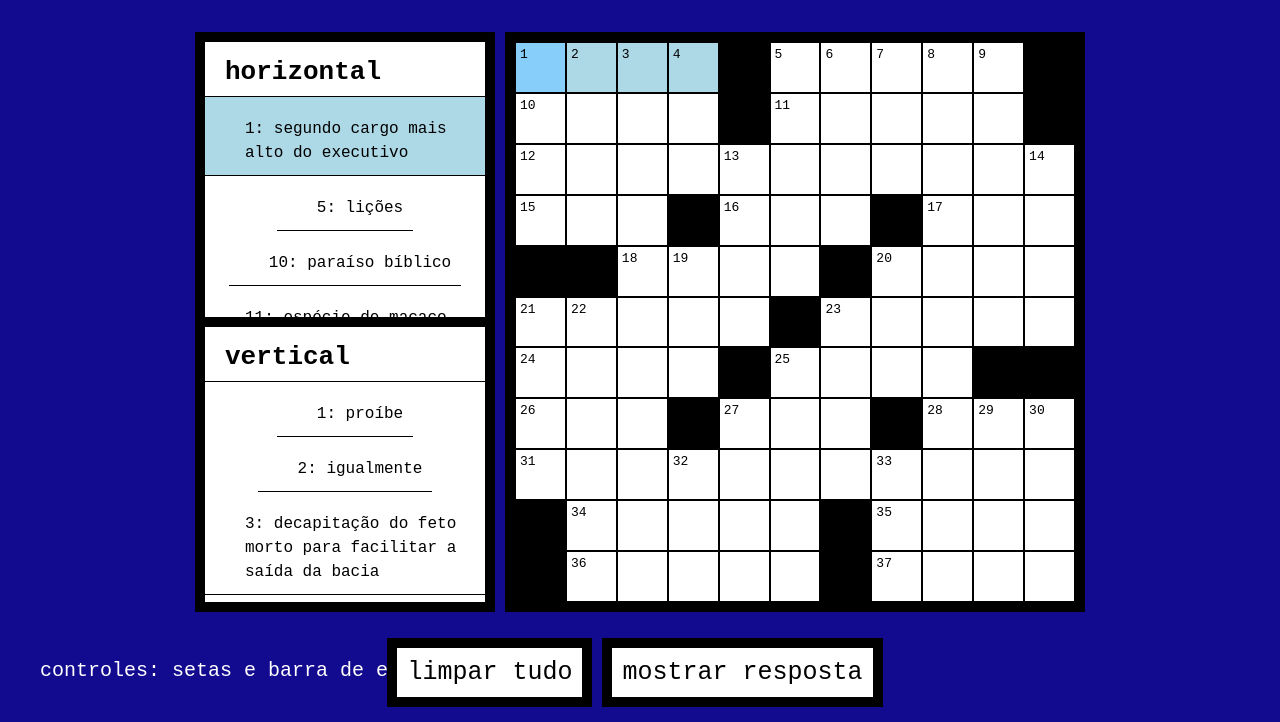
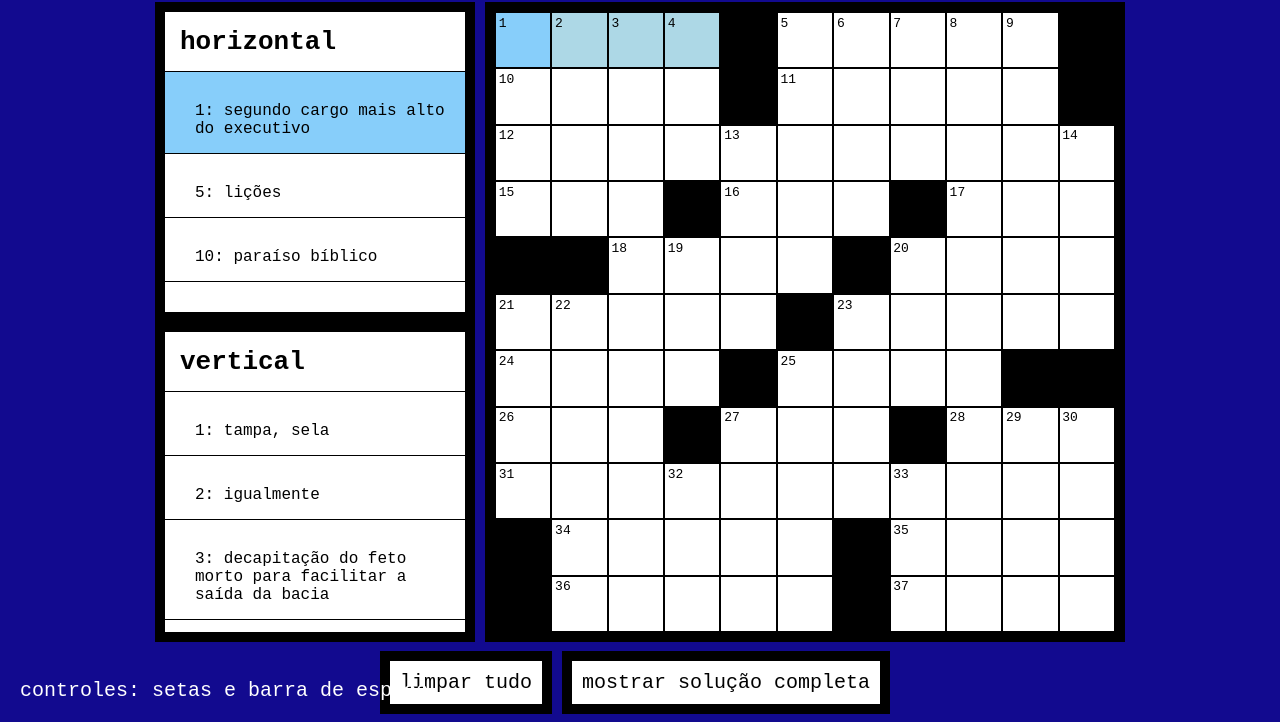
Before and after one commit to brunonom/crosswordpuzzle, a plain HTML site: page index.html in a window 1280 px wide. Shown: the part 78-800 px from the top of the page. Drawn offline with Linux system fonts and the light colour scheme.

Commit message:
factored out css

```diff
--- a/index.html
+++ b/index.html
@@ -6,41 +6,29 @@
         <meta name="viewport" content="width=device-width, initial-scale=1.0">
         <title>Palavras Cruzadas</title>
         <script type="text/javascript" src="jogo.js"></script>
-        <style>
-            body{
-                display: flex;
-                flex-flow: row wrap;
-                align-items: center;
-                justify-content: center;
-                width: 100vw;
-                height: 100vh;
-                margin: 0;
-                padding: 0;
-                background-color: #120a8f;
-                font-family: monospace;
-            }
-            div{
-                display: flex;
-                align-items: center;
-                justify-content: center;
-                flex-flow: row wrap;
-                position: relative;
-            }
-            span{
-                font-size: 13px;
-                position: absolute;
-                padding: 4px;
-                top: 0;
-                left: 0;
-            }
-            p{
-                margin: 0;
-                padding: 0;
-                font-size: 25px;
-                align-self: center;
-                justify-self: center;
-            }
-        </style>
+        <link rel="stylesheet" href="style.css" />
     </head>
-    <body onload="setgame()"></body>
+    <body onload="setgame()">
+        <div id="header">
+            <h1>palavras cruzadas</h1>
+        </div>
+        <div id="game">
+            <div id="cluebox">
+                <div class="cluessection" id="across">
+                    <h2>horizontal</h2>
+                    <div class=scrollable></div>
+                </div>
+                <div class="cluessection" id="down">
+                    <h2>vertical</h2>
+                    <div class=scrollable></div>
+                </div>
+            </div>
+            <div id="board"></div>
+        </div>
+        <div id="buttons">
+            <div class="button" id="clearbutton"></div>
+            <div class="button" id="solvebutton"></div>
+        </div>
+        <span id="controls">controles: setas e barra de espaço</span>
+    </body>
 </html>
--- a/jogo.js
+++ b/jogo.js
@@ -53,22 +53,22 @@ let cluesacross = [
     [16, '___ maria braga: apresentadora de televisão brasileira'],
     [17, 'cólera'],
     [18, 'resíduo da cerveja e do refrigerante'],
-    [20, 'corte magro do boi'],
+    [20, 'carne do lombo do boi'],
     [21, 'alvo da adimração'],
     [23, 'faço acontecer'],
     [24, 'filha da filha'],
     [25, 'aprovação'],
-    [26, 'email enviado que preserva o anonimato dos destinitários'],
+    [26, 'campo dos destinatários de um email cujo anonimato será preservado dos demais'],
     [27, 'os estados unidos, como eles se conhecem'],
     [28, 'onomatopéia da metralhadora'],
     [31, 'aquele que é atraído por pessoas do mesmo gênero'],
-    [34, 'combinei'],
+    [34, 'repeti sons nos finais dos versos'],
     [35, 'furacão ____: atingiu a flórida em 2017'],
     [36, 'região fértil do deserto'],
     [37, 'ir embora'],
 ];
 let cluesdown = [
-    [1, 'proíbe'],
+    [1, 'tampa, sela'],
     [2, 'igualmente'],
     [3, 'decapitação do feto morto para facilitar a saída da bacia'],
     [4, 'n'],
@@ -82,13 +82,13 @@ let cluesdown = [
     [19, 'deus no islã'],
     [20, 'padrão de pilha'],
     [21, 'nine ____ nails: banda de rock industrial americana'],
-    [22, 'compostura'],
+    [22, 'compostura, decência'],
     [23, 'consoantes e vogais de \'cave\', respesctivamente'],
     [25, 'machado de _____: escritor brasileiro'],
-    [27, 'consumi'],
+    [27, 'consumi o item'],
     [29, '____ malek: ator americano de mr. robot'],
-    [30, 'organização mundial da saúde'],
-    [32, 'elevar, erguer'],
+    [30, 'dar asas'],
+    [32, 'organização mundial da saúde'],
     [33, 'x'],
 ];
 let boardsize;
@@ -111,52 +111,18 @@ function setclues() {
             }
         }
     };
-    cluesdiv = document.createElement('div');
-    document.body.appendChild(cluesdiv);
-    cluesdiv.style.height = `${boardsize}px`;
-    cluesdiv.style.width = `${boardsize * 0.5}px`;
-    cluesdiv.style.border = '10px solid black';
-    cluesdiv.style.marginRight = '10px';
-    cluesdiv.style.flexDirection = 'column';
+    cluesdiv = document.getElementById('cluebox');
 
     for (let i = 0; i < 2; i++) {
-        const section = document.createElement('div');
-        cluesdiv.appendChild(section);
-        section.style.boxSizing = 'border-box';
-        section.style.display = 'block';
-        section.style.height = '50%';
-        section.style.width = '100%';
-        section.style.backgroundColor = 'white';
-
-        const header = document.createElement('h1');
-        section.appendChild(header);
-        header.style.boxSizing = 'border-box';
-        header.style.marginLeft = '10px';
-        header.style.height = '20%';
-        header.style.margin = 0;
-        header.style.borderBottom = '1px solid black';
-        header.style.padding = '15px 0 0 20px';
-
-        const scrollable = document.createElement('div');
-        section.appendChild(scrollable);
-        scrollable.style.display = 'block';
-        scrollable.style.boxSizing = 'border-box';
-        scrollable.style.overflowY = 'scroll';
-        scrollable.style.height = '80%';
-        scrollable.style.width = '100%';
-
         if (!i) {
-            section.style.borderBottom = '5px solid black';
-            header.innerHTML = 'horizontal';
+            const section = document.getElementById('across');
+            section.children[0].innerHTML = 'horizontal';
             for (let j = 0; j < cluesacross.length; j++) {
                 const p = document.createElement('p');
-                scrollable.appendChild(p);
+                section.children[1].appendChild(p);
                 p.innerHTML = `${cluesacross[j][0]}: ${(cluesacross[j][1])}`;
-                p.style.fontSize = '16px';
-                p.style.lineHeight = '1.5';
-                p.style.padding = '20px 10px 10px 40px';
+                p.classList = 'clue';
                 p.id = `cla${getsqid(cluesacross[j][0])}`;
-                p.style.borderBottom = '1px solid black';
                 p.addEventListener('click', (e) => {
                     const n = e.target.id.slice(3);
                     selectedrow = Math.floor(n / (sidelength + 2));
@@ -166,17 +132,14 @@ function setclues() {
                 });
             }
         } else {
-            section.style.borderTop = '5px solid black';
-            header.innerHTML = 'vertical';
+            const section = document.getElementById('down');
+            section.children[0].innerHTML = 'vertical';
             for (let j = 0; j < cluesdown.length; j++) {
                 const p = document.createElement('p');
-                scrollable.appendChild(p);
+                section.children[1].appendChild(p);
                 p.innerHTML = `${cluesdown[j][0]}: ${(cluesdown[j][1])}`;
-                p.style.fontSize = '16px';
-                p.style.lineHeight = '1.5';
-                p.style.padding = '20px 10px 10px 40px';
+                p.classList = 'clue';
                 p.id = `cld${getsqid(cluesdown[j][0])}`;
-                p.style.borderBottom = '1px solid black';
                 p.addEventListener('mousedown', (e) => {
                     const n = e.target.id.slice(3);
                     selectedrow = Math.floor(n / (sidelength + 2));
@@ -210,7 +173,7 @@ function updateboard() {
                 sq.style.backgroundColor = 'black';
             } else {
                 sq.style.backgroundColor = 'white';
-                sq.children[0].innerHTML = board[i][j];
+                sq.children[1].innerHTML = board[i][j];
             }
         }
     }
@@ -282,8 +245,8 @@ function highlight() {
     }
     getsquare().style.backgroundColor = 'lightskyblue';
 
-    highlightedclue.style.backgroundColor = 'lightblue';
-    highlightedclue.scrollIntoView({behavior: "smooth", block: "nearest", inline: "nearest"});
+    highlightedclue.style.backgroundColor = 'lightskyblue';
+    highlightedclue.scrollIntoView({behavior: "smooth", block: "nearest"});
 }
 
 function clearhighlight() {
@@ -294,33 +257,36 @@ function clearhighlight() {
 }
 
 function setboard() {
-    boarddiv = document.createElement('div');
-    document.body.appendChild(boarddiv);
-    boarddiv.style.height = `${boardsize}px`;
-    boarddiv.style.width = `${boardsize}px`;
-    boarddiv.style.border = '10px solid black';
+    const boarddiv = document.getElementById('board');
 
     for (let i = 1; i <= sidelength; i++) {
+        const line = document.createElement('div');
+        boarddiv.appendChild(line);
+        line.classList = 'line';
         for (let j = 1; j <= sidelength; j++) {
             const square = document.createElement('div');
-            boarddiv.appendChild(square);
+            line.appendChild(square);
+            square.classList = 'square';
             square.id = `sq${i * (sidelength + 2) + j}`;
-            square.style.height = `${squaresize}px`;
-            square.style.width = `${squaresize}px`;
-            square.style.border = '1px solid black';
-            square.appendChild(document.createElement('p'));
 
-            const span = document.createElement('span');
-            square.appendChild(span);
+            const cluenumber = document.createElement('p');
+            square.appendChild(cluenumber);
+            cluenumber.classList = 'cluenumber';
+
+            const letter = document.createElement('p');
+            square.appendChild(letter);
+            letter.classList = 'letter';
 
             if (board[i][j] != '0') {
-                span.innerHTML = `${cluenumbers[i][j] != 99 ? cluenumbers[i][j] : ''}`;
+                cluenumber.innerHTML = `${cluenumbers[i][j] != 99 ? cluenumbers[i][j] : ''}`;
                 square.addEventListener('mousedown', (e) => {
                     const src = (e.target.tagName.toLocaleLowerCase() == 'div') ? e.target : e.target.parentElement;
                     const n = parseInt(src.id.slice(2));
                     selectedrow = Math.floor(n / (sidelength + 2));
                     selectedcol = n % (sidelength + 2);
                     highlight();
+                    console.log(src);
+                    src.focus();
                 });
             }
         }
@@ -341,8 +307,9 @@ function itsaletter(str) {
 }
 
 function setgame() {
-    boardsize = Math.min(window.innerHeight, window.innerWidth) * 0.7;
-    squaresize = boardsize / sidelength - 2;
+    // boardsize = Math.min(window.innerHeight, window.innerWidth) * 0.7;
+    console.log(boardsize);
+    squaresize = boardsize / sidelength;
 
     document.addEventListener('keyup', (event) => {
         switch (event.code) {
@@ -364,29 +331,11 @@ function setgame() {
             board[selectedrow][selectedcol] = event.key.toLocaleUpperCase();
             typingacross ? movecursor('right') : movecursor('down');
             updateboard(); highlight();
-            if (checkwin()) {alert('You Won!');}
+            setTimeout(() => {
+                if (checkwin()) {alert('You Won!');}
+            }, 250);
         }
     });
-
-    const banner = document.createElement('h1');
-    document.body.appendChild(banner);
-    banner.innerHTML = 'palavras cruzadas';
-    banner.style.color = 'white';
-    banner.style.height = `10vh`;
-    banner.style.width = `90vw`;
-    banner.style.display = 'flex';
-    banner.style.margin = '0';
-    banner.style.alignItems = 'center';
-    banner.style.justifyContent = 'center';
-
-    const instructions = document.createElement('p');
-    document.body.appendChild(instructions);
-    instructions.innerHTML = `controles: setas e barra de espaço`;
-    instructions.style.position = 'absolute';
-    instructions.style.bottom = '40px';
-    instructions.style.left = '40px';
-    instructions.style.color = 'white';
-    instructions.style.fontSize = '20px';
 
     setclues();
     setboard();
@@ -394,22 +343,10 @@ function setgame() {
     setbuttons();
     return;
 }
-
+let completelysure = false;
 function setbuttons() {
-    const buttondiv = document.createElement('div');
-    document.body.appendChild(buttondiv);
-    buttondiv.style.height = `10vh`;
-    buttondiv.style.width = `90vw`;
-
-    const clearbutton = document.createElement('div');
-    buttondiv.appendChild(clearbutton);
-    clearbutton.style.backgroundColor = 'white';
-    clearbutton.appendChild(document.createElement('p'));
-    clearbutton.children[0].innerHTML = 'limpar tudo';
-    clearbutton.style.border = '10px solid black';
-    clearbutton.style.padding = '10px';
-    clearbutton.style.marginRight = '10px';
-    clearbutton.children[0].style.userSelect = 'none';
+    const clearbutton = document.getElementById('clearbutton');
+    clearbutton.innerHTML = 'limpar tudo';
     clearbutton.addEventListener('mouseover', (e) => {
         const src = e.target.tagName.toLocaleLowerCase() == 'div' ? e.target : e.target.parentElement;
         src.style.backgroundColor = 'lightgray';
@@ -423,15 +360,8 @@ function setbuttons() {
         updateboard();
         clearhighlight();
     });
-    const solvebutton = document.createElement('div');
-    buttondiv.appendChild(solvebutton);
-    solvebutton.style.backgroundColor = 'white';
-    solvebutton.appendChild(document.createElement('p'));
-    solvebutton.children[0].innerHTML = 'mostrar resposta';
-    solvebutton.style.border = '10px solid black';
-    solvebutton.style.padding = '10px';
-    solvebutton.style.marginRight = '10px';
-    solvebutton.children[0].style.userSelect = 'none';
+    const solvebutton = document.getElementById('solvebutton');
+    solvebutton.innerHTML = 'mostrar solução completa';
     solvebutton.addEventListener('mouseover', (e) => {
         const src = e.target.tagName.toLocaleLowerCase() == 'div' ? e.target : e.target.parentElement;
         src.style.backgroundColor = 'lightgray';
@@ -439,14 +369,24 @@ function setbuttons() {
     solvebutton.addEventListener('mouseout', (e) => {
         const src = e.target.tagName.toLocaleLowerCase() == 'div' ? e.target : e.target.parentElement;
         src.style.backgroundColor = 'white';
+        if (completelysure && !alreadywon) {
+            src.innerHTML = 'mostrar solução completa';
+            completelysure = false;
+        }
     });
     solvebutton.addEventListener('click', (e) => {
-        solveboard();
-        alreadywon = true;
-        updateboard();
-        clearhighlight();
+        if (completelysure) {
+            solveboard();
+            alreadywon = true;
+            updateboard();
+            clearhighlight();
+            e.target.innerHTML = '&nbsp;&nbsp;&nbsp;&nbsp;essa é a solução&nbsp;&nbsp;&nbsp;&nbsp;';
+        } else {
+            e.target.innerHTML = '&nbsp;&nbsp;&nbsp;&nbsp;&nbsp;&nbsp;&nbsp;&nbsp;certeza?&nbsp;&nbsp;&nbsp;&nbsp;&nbsp;&nbsp;&nbsp;&nbsp;';
+            e.target.style.backgroundColor = 'red';
+            completelysure = true;
+        }
     });
-    // buttondiv.style.display = `${boardsize + boardsize * 0.5}`;
 }
 
 function movecursor(direction) {
--- /dev/null
+++ b/style.css
@@ -0,0 +1,120 @@
+*{
+    box-sizing: border-box;
+    margin: 0;
+    padding: 0;
+    font-family: monospace;
+    max-width: 100%;
+}
+body{
+    background-color: #120a8f;
+    width: 100vw;
+    height: 100vh;
+    overflow: hidden;
+    display: flex;
+    flex-flow: column nowrap;
+    align-items: center;
+    justify-content: space-around;
+}
+div{
+    display: flex;
+    align-items: center;
+    justify-content: center;
+}
+div#header{
+    height: 10%;
+    width: 100%;
+}
+h1{
+    color: white;
+    padding: 1vh 1vw;
+    border-bottom: 0.5vh solid blue;
+    display: flex;
+    align-items: center;
+    justify-content: center;
+}
+div#game{
+    height: 80%;
+    width: 100%;
+}
+div#cluebox{
+    margin-right: 10px;
+    flex-flow: column nowrap;
+    height: 100%;
+    aspect-ratio: 1 / 2;
+}
+div.cluessection{
+    height: 50%;
+    width: 100%;
+    flex-flow: column nowrap;
+    border: 10px solid black;
+    background-color: white;
+}
+h2{
+    height: 20%;
+    width: 100%;
+    border-bottom: 1px solid black;
+    padding: 5%;
+    font-size: xx-large;
+}
+div.scrollable{
+    height: 80%;
+    width: 100%;
+    display: block;
+    overflow-y: auto;
+}
+p.clue{
+    padding: 10% 5% 5% 10%;
+    border-bottom: 1px solid black;
+    font-size: large;
+}
+div#board{
+    display: flex;
+    flex-flow: column;
+    border: 10px solid black;
+    height: 100%;
+    aspect-ratio: 1 / 1;
+    align-items: stretch;
+}
+div.line{
+    flex: 1 1 auto;
+    align-items: stretch;
+}
+div.square{
+    border: 1px solid black;
+    position: relative;
+    flex: 1 1 auto;
+}
+p.cluenumber{
+    position: absolute;
+    top: 5%;
+    left: 5%;
+}
+p.letter{
+    height: 100%;
+    width: 100%;
+    position: absolute;
+    display: flex;
+    align-items: center;
+    justify-content: center;
+    font-size: xx-large;
+}
+div#buttons{
+    height: 10%;
+    width: 100%;
+    flex-flow: row wrap;
+}
+div.button{
+    background-color: white;
+    border: 10px solid black;
+    padding: 10px;
+    user-select: none;
+    margin-right: 10px;
+    font-size: x-large;
+}
+span#controls{
+    position: absolute;
+    bottom: 20px;
+    left: 20px;
+    color: white;
+    font-size: x-large;
+}
```
